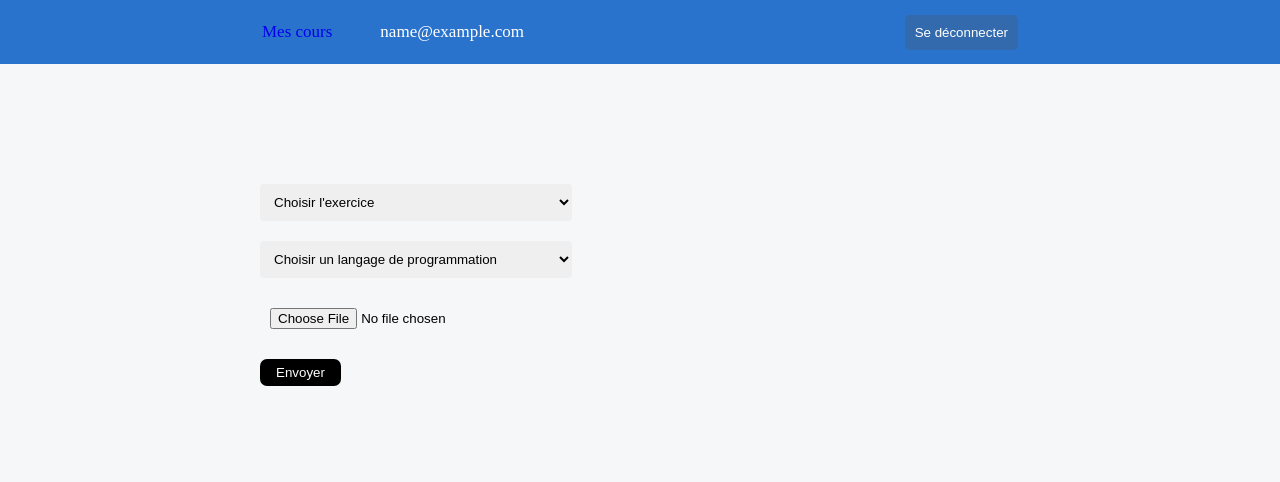
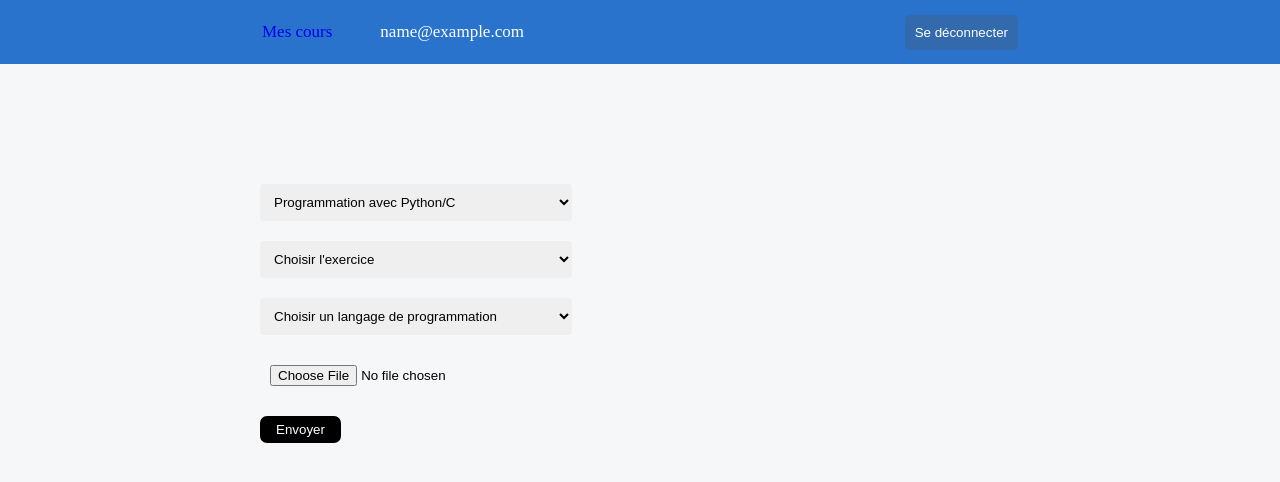
Before and after one commit to klauriondareich/LPIC-project, a PHP site: page /form.php in a window 1280 px wide. Shown: the top 482 px of the page. Run offline with PHP 8.4, Linux system fonts and the light colour scheme; the visitor is signed in with stand-in values (Sample User, id 1).

Commit message:
new element added in form

```diff
--- a/form.php
+++ b/form.php
@@ -44,6 +44,9 @@
 
 
             <form  method="post" id="exo-form" enctype="multipart/form-data">
+                <select name="course" id="course">
+                    <option>Programmation avec Python/C</option>
+                </select>
                 <select name="exoSelected" id="exoSelected">
                     <option>Choisir l'exercice</option>
                     <option value="exo1">Exercice 1</option>
```
